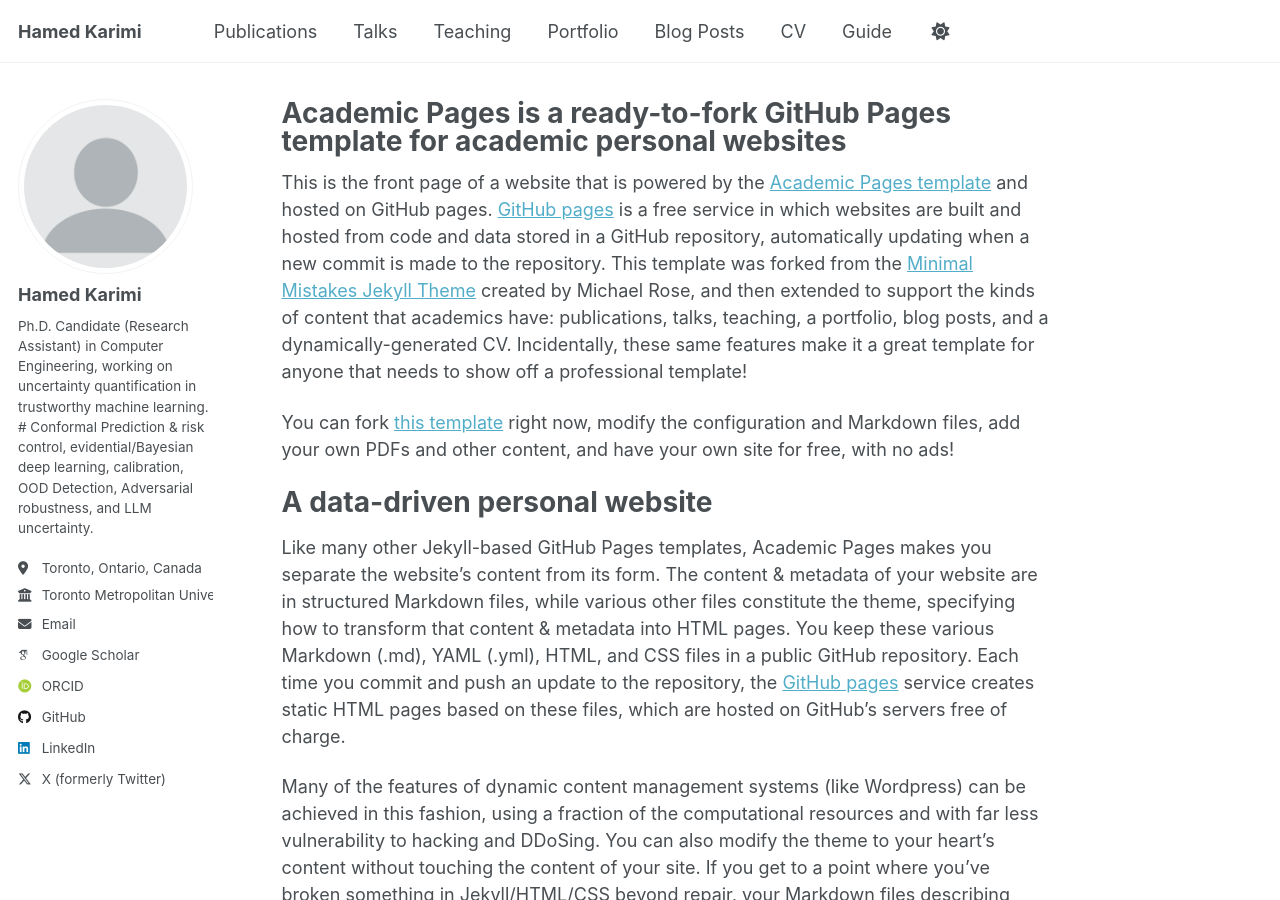
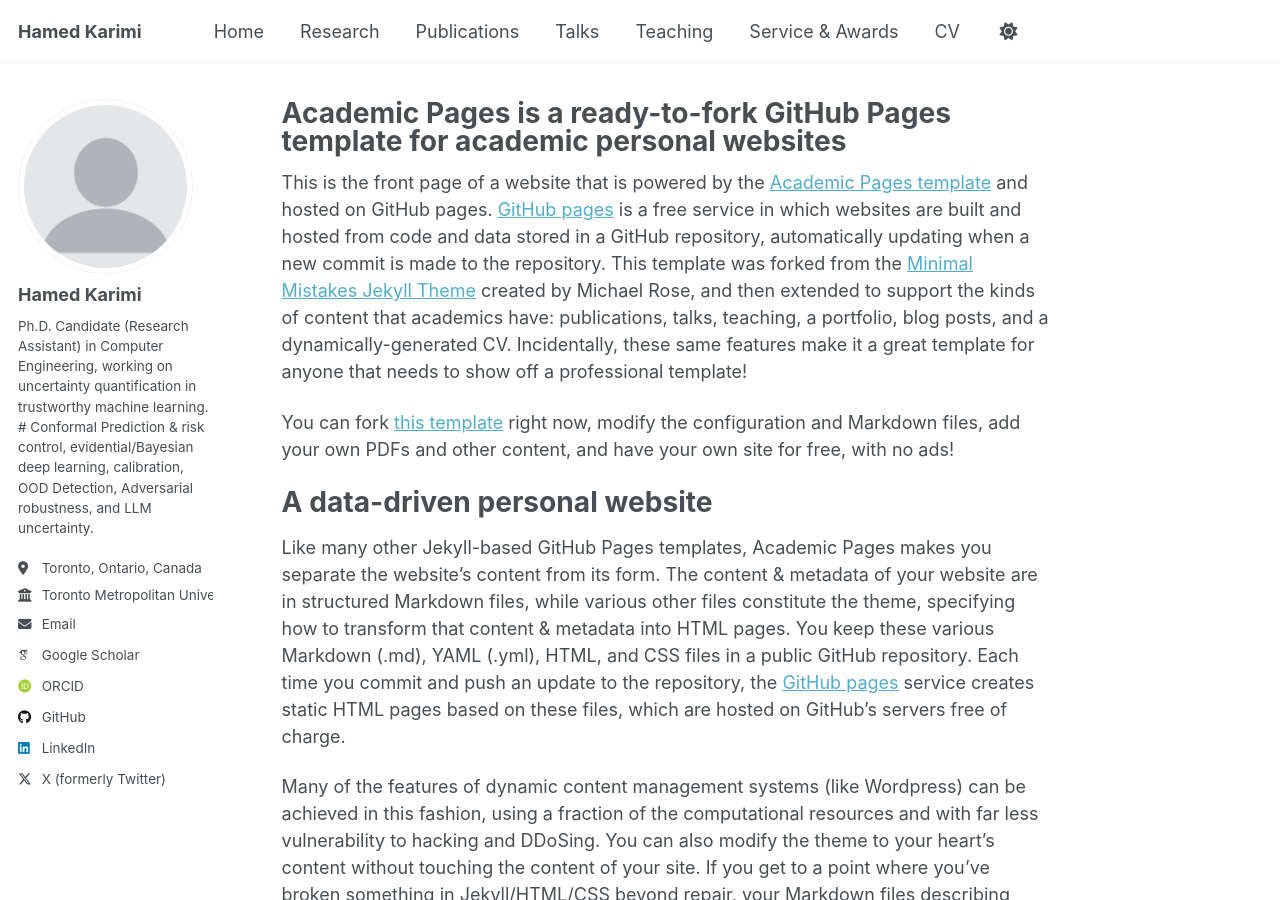
Before and after one commit to hamedmx/hamedmx.github.io, a Jekyll site: the page built from _pages/about.md, in a window 1280 px wide and 900 px high. Built offline with Jekyll 4.4.1, drawn with Linux system fonts in a browser that asks for light colours; some web fonts are replaced; a script that is not in the unit is left out.

Commit message:
Update navigation.yml

```diff
--- a/_data/navigation.yml
+++ b/_data/navigation.yml
@@ -8,6 +8,12 @@
 #      Markdown formatted page while the second is generated using JSON.
 
 main:
+  - title: "Home"
+    url: /
+
+  - title: "Research"
+    url: /research/
+
   - title: "Publications"
     url: /publications/
 
@@ -17,17 +23,20 @@ main:
   - title: "Teaching"
     url: /teaching/
 
-  - title: "Portfolio"
-    url: /portfolio/
-
-  - title: "Blog Posts"
-    url: /year-archive/
+  - title: "Service & Awards"
+    url: /service/
 
   - title: "CV"
     url: /cv/
 
+#  - title: "Portfolio"
+#    url: /portfolio/
+
+#  - title: "Blog Posts"
+#    url: /year-archive/
+
   # - title: "CV"
   #   url: /cv-json/
 
-  - title: "Guide"
-    url: /markdown/
+#  - title: "Guide"
+#    url: /markdown/
```
